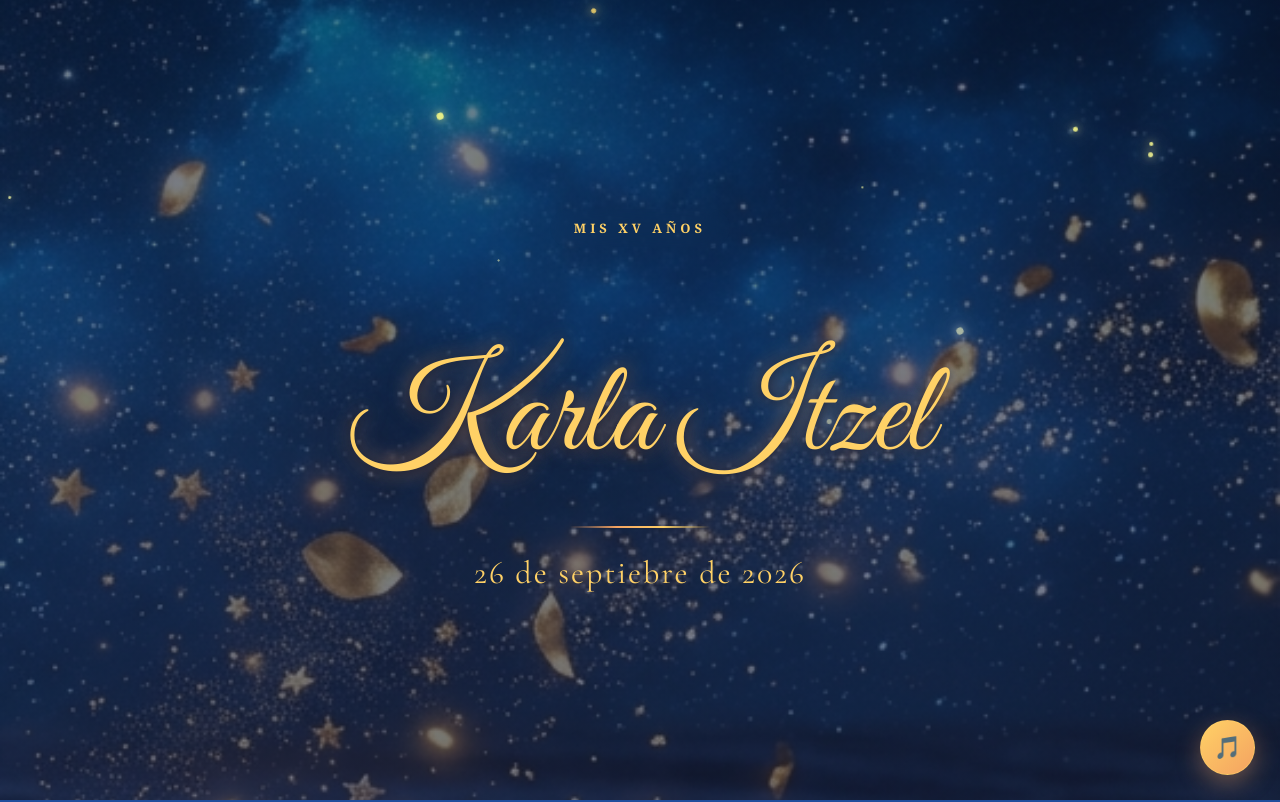
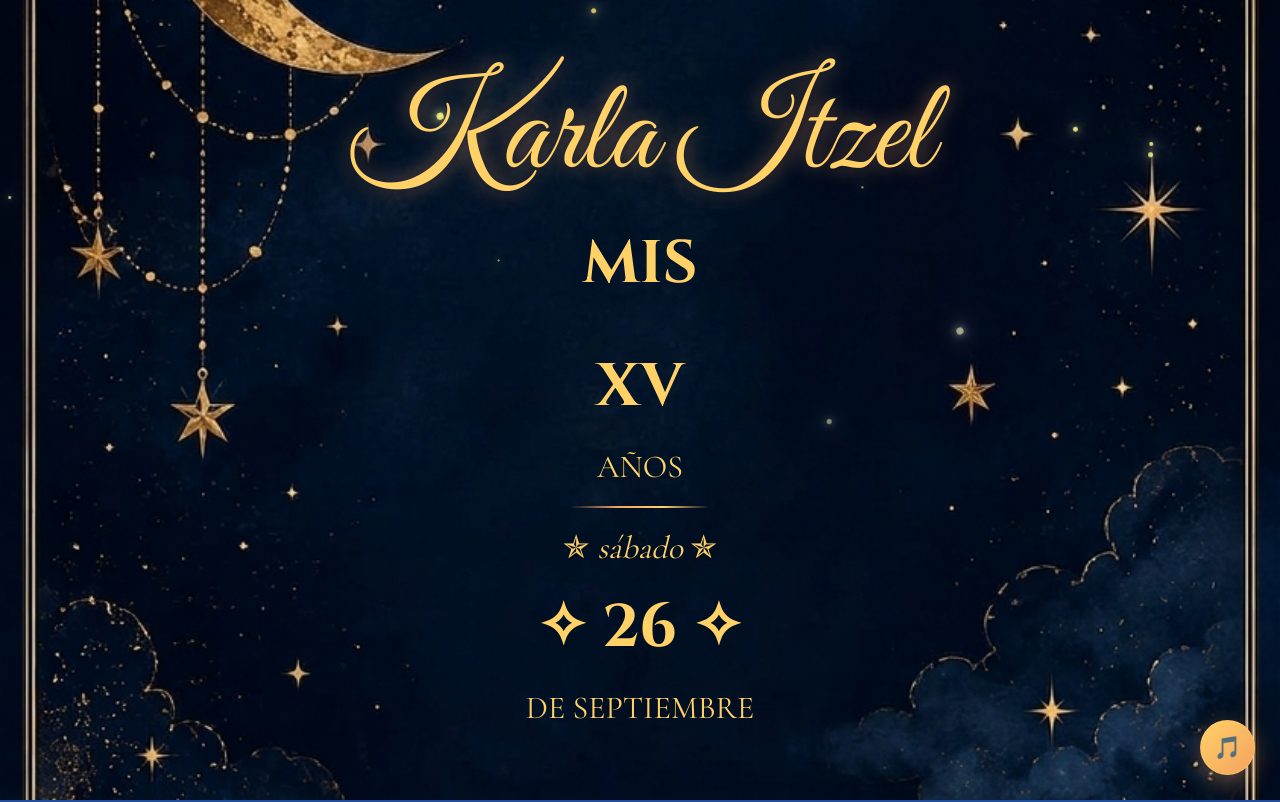
Before and after one commit to AlixTc-lab/karlaitzelxva-os, a plain HTML site: page index.html in a window 1280 px wide. Shown: the top 802 px of the page. Drawn offline with nearby package versions, Linux system fonts and the light colour scheme.

Commit message:
cambio en el fondo del hero 13

```diff
--- a/index.html
+++ b/index.html
@@ -9,6 +9,11 @@
 <link rel="preconnect" href="https://fonts.googleapis.com">
 <link rel="preconnect" href="https://fonts.gstatic.com" crossorigin>
 
+
+
+<link rel="preconnect" href="https://fonts.googleapis.com">
+<link rel="preconnect" href="https://fonts.gstatic.com" crossorigin>
+<link href="https://fonts.googleapis.com/css2?family=Cinzel:wght@400;600;700&family=Great+Vibes&display=swap" rel="stylesheet">
 <link href="https://fonts.googleapis.com/css2?family=Great+Vibes&family=Cormorant+Garamond:wght@400;600;700&family=Poppins:wght@300;400;500;600&display=swap" rel="stylesheet">
 
 <link rel="stylesheet" href="style.css">
@@ -31,28 +36,30 @@ href="https://cdn.jsdelivr.net/npm/swiper@11/swiper-bundle.min.css">
 </button>
 
 <section class="hero">
-
     <div class="overlay"></div>
-
     <div class="hero-content">
 
-        <span class="detalle">
-            Mis XV Años
-        </span>
-<br>
-<br>
-<br>
-<br>
-        <h1>Karla Itzel </h1>
+        <!-- Nombre Principal -->
+        <h1 class="nombre">Karla Itzel</h1>
+
+        <!-- Bloque de invitación y XV -->
+        <div class="bloque-invitacion">
+              <h2 class="subtitulo-xv">MIS</h2>
+              <br>
+
+            <h2 class="subtitulo-xv">XV</h2>
+        </div>
+<p class="fecha"> AÑOS</p>
 
         <div class="linea"></div>
 
-        <p>
-             26 de septiebre de 2026
-        </p>
+        <!-- Fecha -->
+        <p class="fecha">✯  <i>sábado</i> ✯ </p>
 
+        <h2 class="subtitulo-xv">✧ 26 ✧ </h2>
+
+ <p class="fecha"> DE SEPTIEMBRE</p>
     </div>
-
 </section>
 
 <div id="sky"></div>
--- a/style.css
+++ b/style.css
@@ -126,11 +126,8 @@ FONDO MÁGICO (CORREGIDO)
 
  background:
 
-         linear-gradient(
-            rgba(11, 19, 43, 0.55),
-        rgba(28, 37, 65, 0.60)
-        ),
-        url("h2.png");
+
+        url("lu2.png");
 
 
 
@@ -140,95 +137,71 @@ FONDO MÁGICO (CORREGIDO)
 
 }
 
-
-
-.hero-content{
-
-    position:relative;
-
-    z-index:5;
-
-    text-align:center;
-
-    padding:40px;
-
-}
-
-.detalle{
-
-    display:inline-block;
-
-    padding:10px 24px;
-
-    border-radius:50px;
-
-    background: rgba(11, 19, 43, 0.45),   /* Azul profundo con transparencia */
-        rgba(58, 80, 107, 0.30) ;
-
-    backdrop-filter:blur(12px);
-
-    color:var(--vela-oro);
-
-    letter-spacing:4px;
-
-    text-transform:uppercase;
-
-    font-size:13px;
-
-    font-weight:600;
-
-    margin-bottom:25px;
-
-}
-
-.hero h1{
-
-    font-family:"Great Vibes",cursive;
-
-    font-size:130px;
-
-    font-weight:100;
-
-   color: var(--vela-oro);
-text-shadow:
-    0 2px 10px rgba(11, 19, 43, 0.7),   /* Sombra oscura: da contraste y legibilidad */
-    0 0 20px rgba(244, 162, 97, 0.6);   /* Resplandor naranja: simula el calor de la vela */
-
-    animation:fadeDown 2s;
-
-}
-
-.linea{
-
-    width:140px;
-
-    height:2px;
-
-    background:linear-gradient(
-        to right,
-        transparent,
-        var(--vela-fuego),
-        var(--vela-oro),
-        transparent
-    );
-
-    margin:25px auto;
-
-}
-
-.hero p{
-
-    font-family:"Cormorant Garamond",serif;
-
-    font-size:32px;
-
-    color:var(--titulo-magico);
-
-    letter-spacing:2px;
-
-    animation:fadeUp 2s;
-
-}
+.hero-content {
+    position: relative;
+    z-index: 5;
+    text-align: center;
+    padding: 40px;
+
+    /* ESTO ES LA CLAVE PARA ORDENAR TODO */
+    display: flex;
+    flex-direction: column;
+    align-items: center; /* Centra todo horizontalmente */
+    gap: 20px;           /* Controla el espacio entre CADA elemento automáticamente */
+}
+
+/* Ajustes específicos para que se vea como la imagen */
+.nombre {
+    font-family: "Great Vibes", cursive;
+    font-size: 130px;
+    color: var(--vela-oro);
+    font-weight: 100;
+
+    color: var(--vela-oro);
+
+    text-shadow:
+        0 2px 10px rgba(11, 19, 43, 0.7),
+        0 0 20px rgba(244, 162, 97, 0.6);
+
+    animation: fadeDown 2s;
+    margin: 0; /* Quitamos márgenes por defecto */
+    line-height: 1; /* Ajusta la altura de la línea para que no se separe de más */
+}
+
+.bloque-invitacion {
+    display: flex;
+    flex-direction: column;
+    gap: 10px; /* Separación entre "Te invitamos" y "XV AÑOS" */
+}
+
+.subtitulo-xv {
+    font-family: 'Cinzel', serif;
+    font-size: 60px; /* Tamaño grande para los XV */
+    color: var(--vela-oro);
+    margin: 0;
+}
+
+.fecha {
+    font-family: "Cormorant Garamond", serif;
+    font-size: 32px;
+    color: var(--titulo-magico);
+    margin: 0;
+}
+
+.linea {
+    width: 140px;
+    height: 2px;
+    background: linear-gradient(to right, transparent, var(--vela-fuego), var(--vela-oro), transparent);
+    /* Ya no necesitamos margin: auto porque flexbox lo centra */
+}
+
+/* Ajuste para celulares */
+@media(max-width:768px){
+    .nombre { font-size: 70px; }
+    .subtitulo-xv { font-size: 40px; }
+    .hero-content { gap: 15px; }
+}
+
 
 
 /*======================================================
```
Also changed, not shown: lu2.png (added), nn.png (deleted), nnn.png (deleted), 2 other files.
